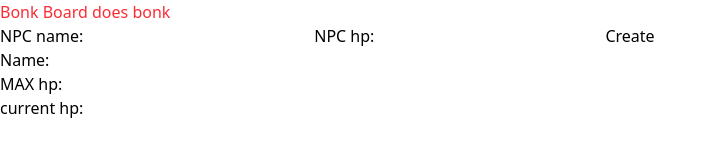
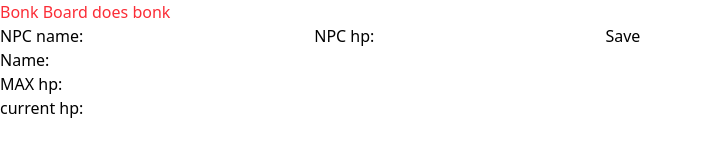
Before and after one commit to ivanova-marina/bonk-board, a React (Vite) app: page / in a window 1280 px wide. Shown: the top 160 px of the page, without its empty margins (0-716 px from the left). Built offline with nearby package versions, Linux system fonts and the light colour scheme.

Commit message:
move save button to separate component

```diff
--- a/src/App.tsx
+++ b/src/App.tsx
@@ -1,4 +1,4 @@
-import { NpcCard } from './components/NpcCard/NpcCard';
+import { NpcCard } from './components/NpcCard';
 import './index.css';
 
 function App() {
--- a/src/components/NpcCard/NpcCard.tsx
+++ b/src/components/NpcCard/NpcCard.tsx
@@ -1,6 +1,7 @@
 import { useEffect, useState } from 'react';
 import { getSavedNpc } from '../../utils/npcData';
 import { storeSavedNpc } from '../../utils/npcData';
+import { SaveNpcButton } from '../SaveNpcButton';
 
 export function NpcCard() {
   const [npcName, setNpcName] = useState('');
@@ -37,7 +38,7 @@ export function NpcCard() {
           onChange={(e) => setNpcHp(e.target.value)}
         />
       </label>
-      <button onClick={() => handleCreate()}>Create</button>
+      <SaveNpcButton handleSave={handleCreate} />
       <div>
         <p>Name: {submittedNpc.name}</p>
         <p>MAX hp: {submittedNpc.hp}</p>
--- /dev/null
+++ b/src/components/NpcCard/index.ts
@@ -0,0 +1 @@
+export { NpcCard } from './NpcCard'
--- /dev/null
+++ b/src/components/SaveNpcButton/SaveNpcButton.tsx
@@ -0,0 +1,7 @@
+interface SaveNpcButtonProps {
+  handleSave: () => void;
+}
+
+export function SaveNpcButton({ handleSave }: SaveNpcButtonProps) {
+  return <button onClick={handleSave}>Save</button>;
+}
--- /dev/null
+++ b/src/components/SaveNpcButton/index.ts
@@ -0,0 +1 @@
+export { SaveNpcButton } from './SaveNpcButton'
```
